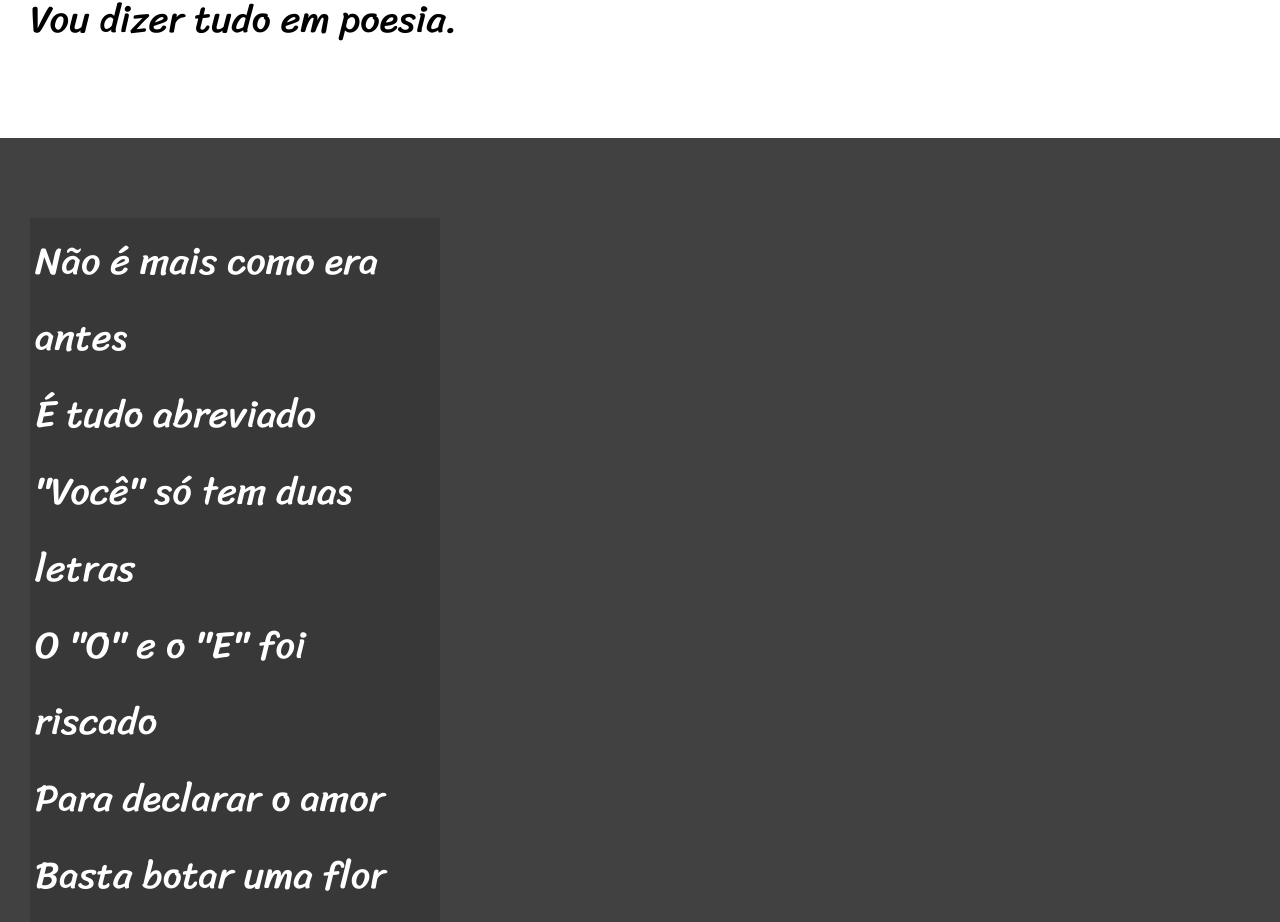
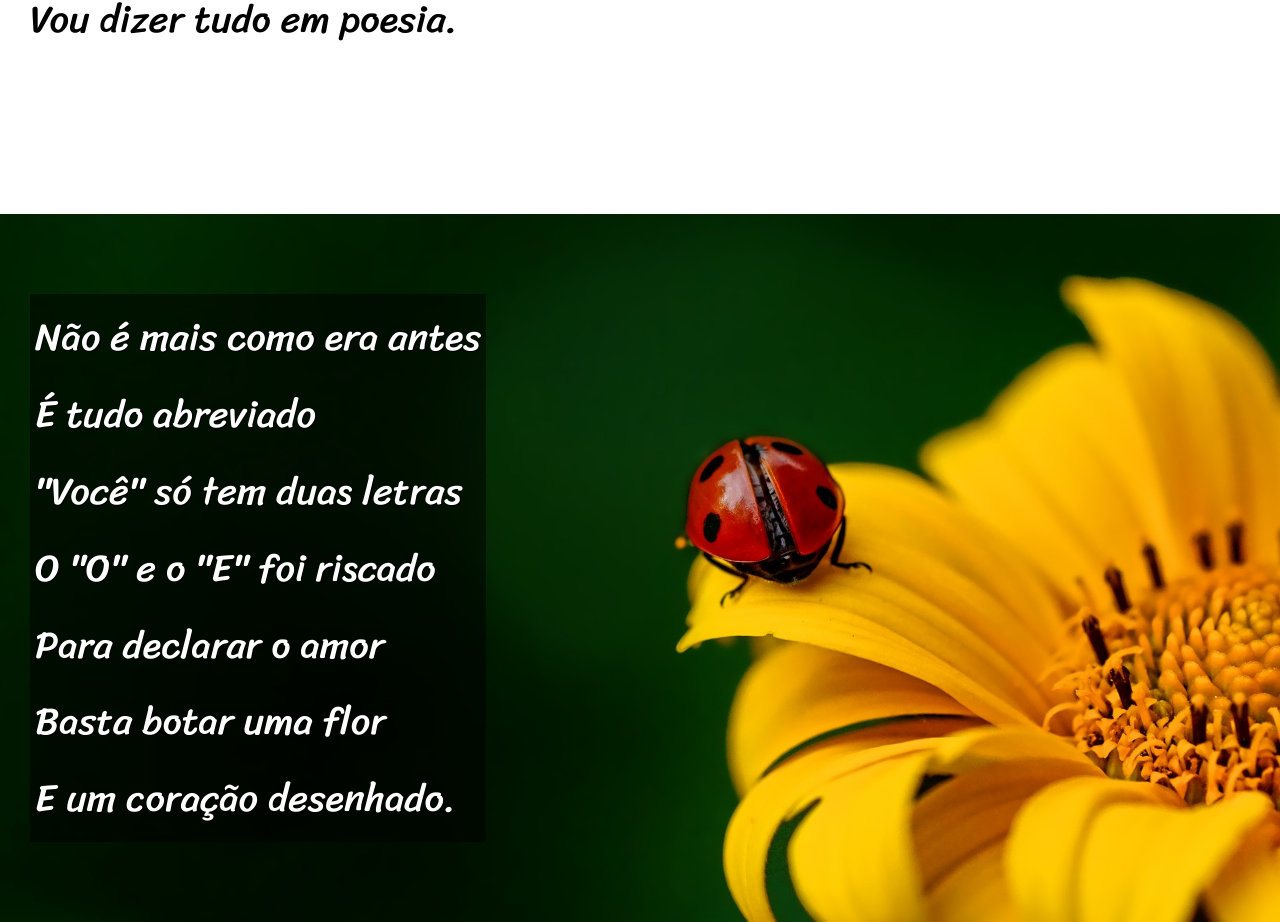
Before and after one commit to ernanipedroso/html-css, a plain HTML site: page desafios/desafio12/index.html in a window 1280 px wide. Shown: the part 770-1692 px from the top of the page. Drawn offline with Linux system fonts and the light colour scheme.

Commit message:
atualizando

```diff
--- a/desafios/desafio12/estilo/style.css
+++ b/desafios/desafio12/estilo/style.css
@@ -61,7 +61,23 @@ section{
     font-family: var(--fonte3);
     font-size: 3vw;
 }
+section > p {
+    padding-bottom: 2em;
 
+}
+section#img01{
+    background-image: url(../imagens/background001.jpg);
+    background-position: right, center;
+    background-size: cover;
+
+}
+
+section#img02{
+    background-image: url(../imagens/background002.jpg);
+    background-position: right, center;
+    background-size: cover;
+
+}
 section.normal{
     background-color: white;
     color: black;
@@ -71,13 +87,18 @@ section.imagem{
 
     background-color: rgba(30, 30, 30, 0.745);
     color: white;
+    box-shadow: inset6px 6px 6px 13px 0px black;
+    background-color: rgba(0, 0, 0, 0.142);
+    background-attachment: fixed;
 
 }
 section.imagem > p{
     display: inline-block;
     padding: 5px;
-    background-color: rgba(0, 0, 0, 0.142);
-    width:400px ;
+    background-color: rgba(0, 0, 1, 0.5);
+    text-shadow: 1px 1px 0px rgb(0, 0, 0);
+
+
 
 }
 
--- a/desafios/desafio12/index.html
+++ b/desafios/desafio12/index.html
@@ -28,7 +28,7 @@
 
 
 
-    <section class="imagem">
+    <section class="imagem" id="img01">
         <p>
             Não é mais como era antes <br>
             É tudo abreviado <br>
@@ -63,7 +63,7 @@
 
 
 
-    <section class="imagem">
+    <section class="imagem" id="img02">
         <p>
             Tenho saudade das cartas <br>
             Escritas com a própria mão <br>
```
